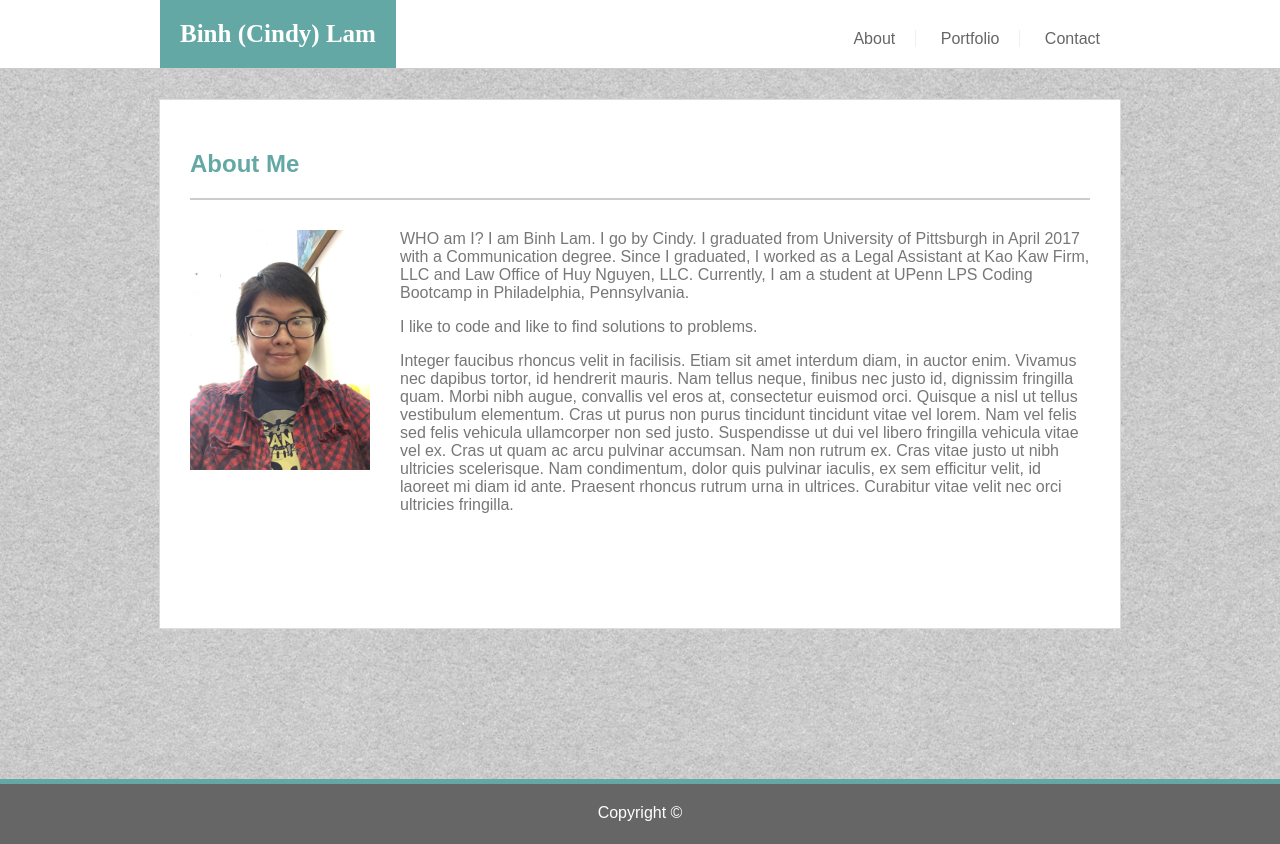
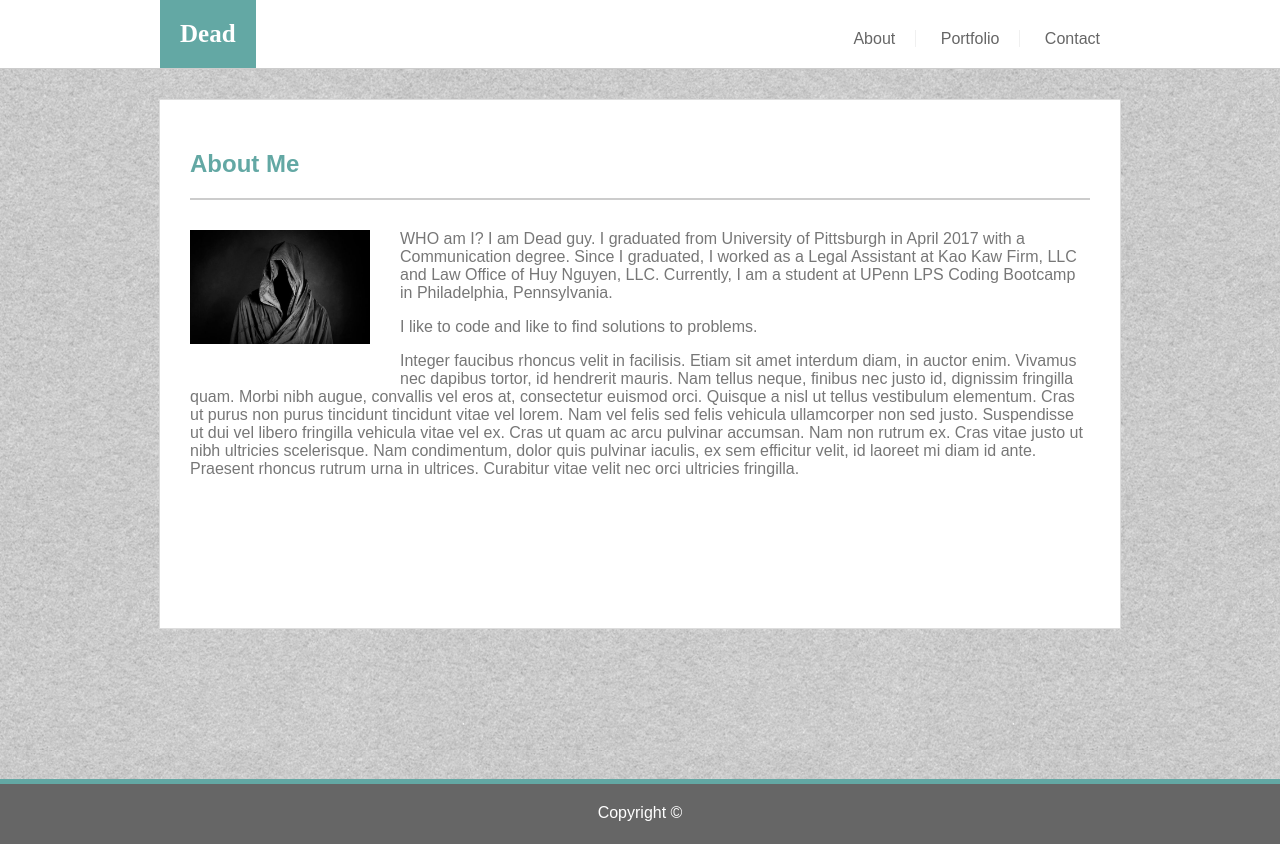
Before and after one commit to sebavalengo/crap-portfolio, a plain HTML site: page index.html in a window 1280 px wide. Drawn offline with Linux system fonts and the light colour scheme.

Commit message:
added images and changed index

```diff
--- a/index.html
+++ b/index.html
@@ -16,7 +16,7 @@
 
         <div class="wrapper">
 
-            <div id="name">Binh (Cindy) Lam</div>
+            <div id="name">Dead</div>
 
             <nav>
                 <a href="index.html" class="gborder">About</a>
@@ -38,8 +38,8 @@
 
         <div class="row">
 
-            <img id="profile" src="assets/images/Lam.jpg" alt="my profile picture" />
-            <p>WHO am I? I am Binh Lam. I go by Cindy. I graduated from University of Pittsburgh in April 2017 with a Communication degree. Since I graduated, I worked as a Legal Assistant at Kao Kaw Firm, LLC and Law Office of Huy Nguyen, LLC. Currently, I am a student at UPenn LPS Coding Bootcamp in Philadelphia, Pennsylvania.  </p>
+            <img id="profile" src="assets/images/Profile.jpg" alt="my profile picture" />
+            <p>WHO am I? I am Dead guy. I graduated from University of Pittsburgh in April 2017 with a Communication degree. Since I graduated, I worked as a Legal Assistant at Kao Kaw Firm, LLC and Law Office of Huy Nguyen, LLC. Currently, I am a student at UPenn LPS Coding Bootcamp in Philadelphia, Pennsylvania.  </p>
 
             <p>I like to code and like to find solutions to problems. </p>
 
```
Also changed, not shown: assets/images/Lam.jpg (deleted), assets/images/Profile.jpg (added).
